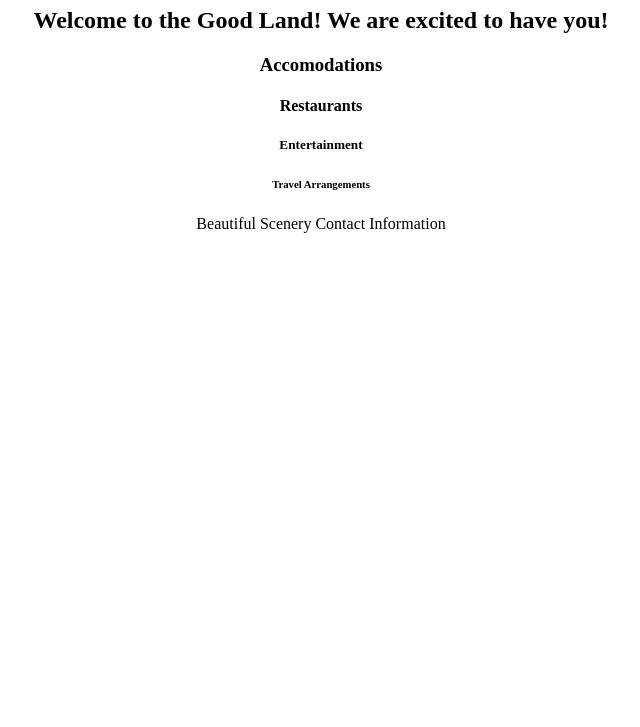
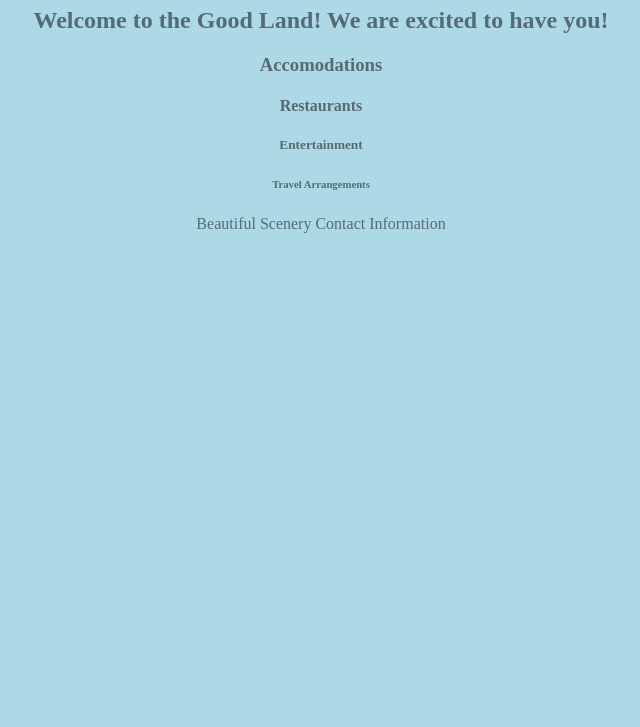
Before and after one commit to nconn34/travel-website-3, a plain HTML site: page travel-milwaukee.html in a window 1280 px wide. Shown: the part 73-800 px from the top of the page, without its empty margins (319-959 px from the left). Drawn offline with Linux system fonts and the light colour scheme.

Commit message:
CSS background image to light blue and 50% opacity.

```diff
--- a/css/styles-travel.css
+++ b/css/styles-travel.css
@@ -1 +1,4 @@
 body {text-align: center;}
+body {background-color: lightblue;
+      opacity: 0.5;
+}
```
Also changed, not shown: css/GiannisFinals.jpg (added), css/copy-pfister.jpg (added).
